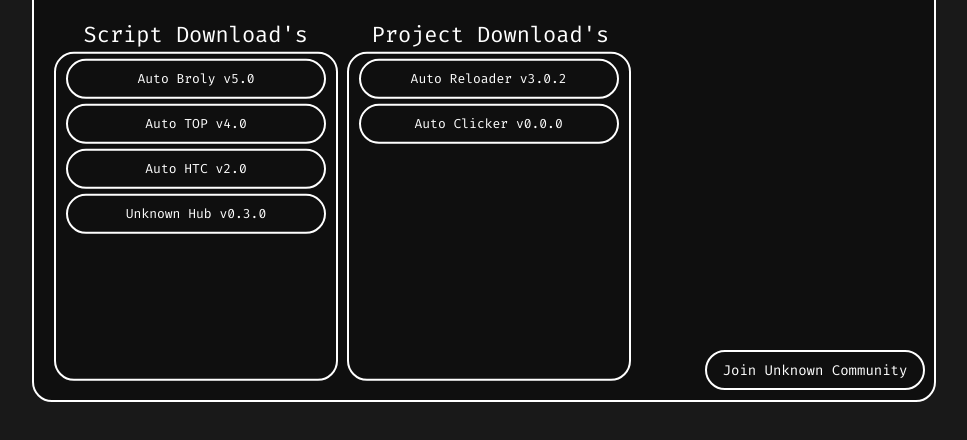
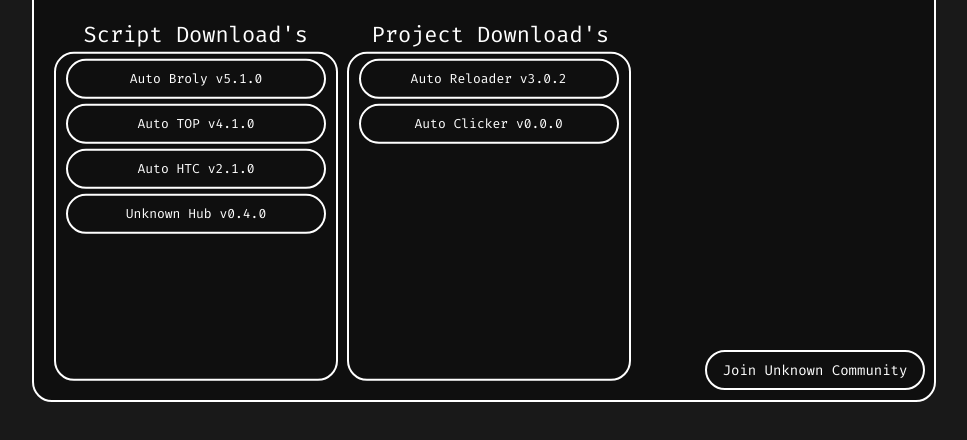
Before and after one commit to TheUnknownScripter/TheUnknownScripter.github.io, a plain HTML site: page index.html in a window 1280 px wide. Shown: the part 250-690 px from the top of the page, without its empty margins (156-1123 px from the left). Drawn offline with Linux system fonts and the light colour scheme.

Commit message:
Update index.html

```diff
--- a/index.html
+++ b/index.html
@@ -15,16 +15,16 @@
         <h1 class="ScriptTextLabel">Script Download's</h1>
         <div class="ScriptDownloader">
             <a href="https://link-target.net/681589/tus-auto-broly">
-                <button class="DefaultButton">Auto Broly v5.0</button>
+                <button class="DefaultButton">Auto Broly v5.1.0</button>
             </a>
             <a href="https://link-hub.net/681589/tus-auto-top">
-                <button class="DefaultButton">Auto TOP v4.0</button>
+                <button class="DefaultButton">Auto TOP v4.1.0</button>
             </a>
             <a href="https://link-target.net/681589/tus-auto-htc">
-                <button class="DefaultButton">Auto HTC v2.0</button>
+                <button class="DefaultButton">Auto HTC v2.1.0</button>
             </a>
             <a href="https://link-target.net/681589/unknown-hub">
-                <button class="DefaultButton">Unknown Hub v0.3.0</button>
+                <button class="DefaultButton">Unknown Hub v0.4.0</button>
             </a>
         </div>
         <h1 class="ProjectTextLabel">Project Download's</h1>
```
